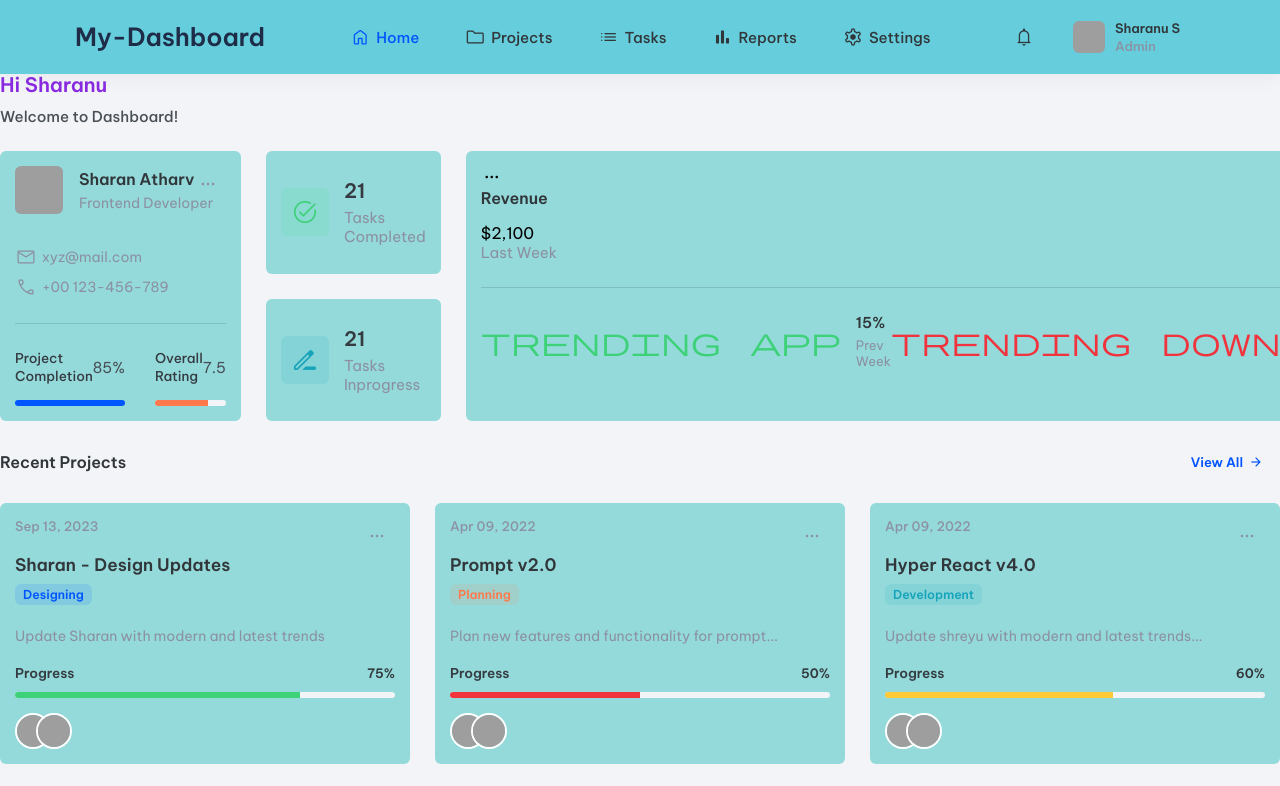
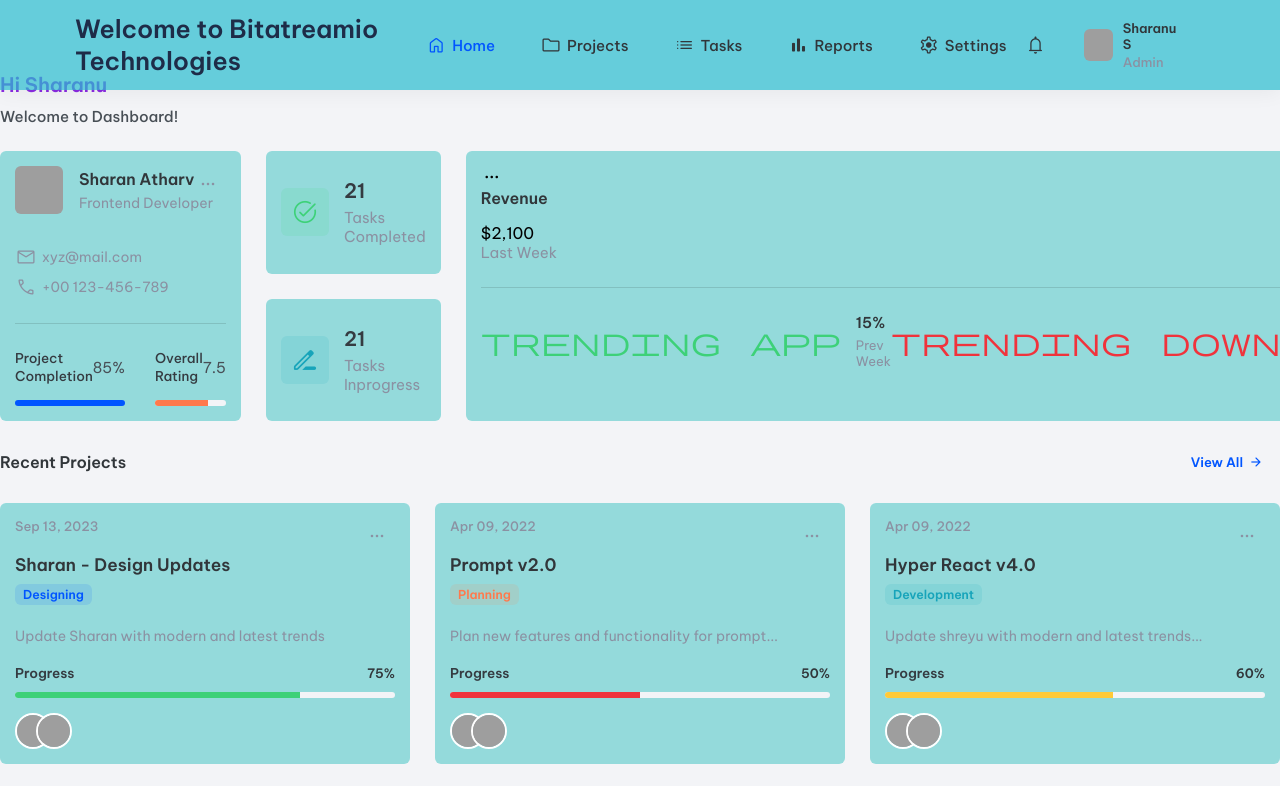
Before and after one commit to FrontEndDevelopmentProjectsSharanu/AdminDashboard, a plain HTML site: page index.html in a window 1280 px wide. Shown: the top 786 px of the page. Drawn offline with nearby package versions, Linux system fonts and the light colour scheme; grey boxes are pictures that could not be loaded.

Commit message:
added code

```diff
--- a/index.html
+++ b/index.html
@@ -33,7 +33,7 @@
   <header class="header" data-header>
     <div class="container">
         <h1>
-            <a href="#" class="logo">My-Dashboard</a>
+            <a href="#" class="logo">Welcome to Bitatreamio Technologies</a>
         </h1>
         <button class="menu-toggle-btn icon-box" data-menu-toggle-btn aria-label="Toggle Menu">
             <span class="material-symbols-rounded icon">menu</span>
```
